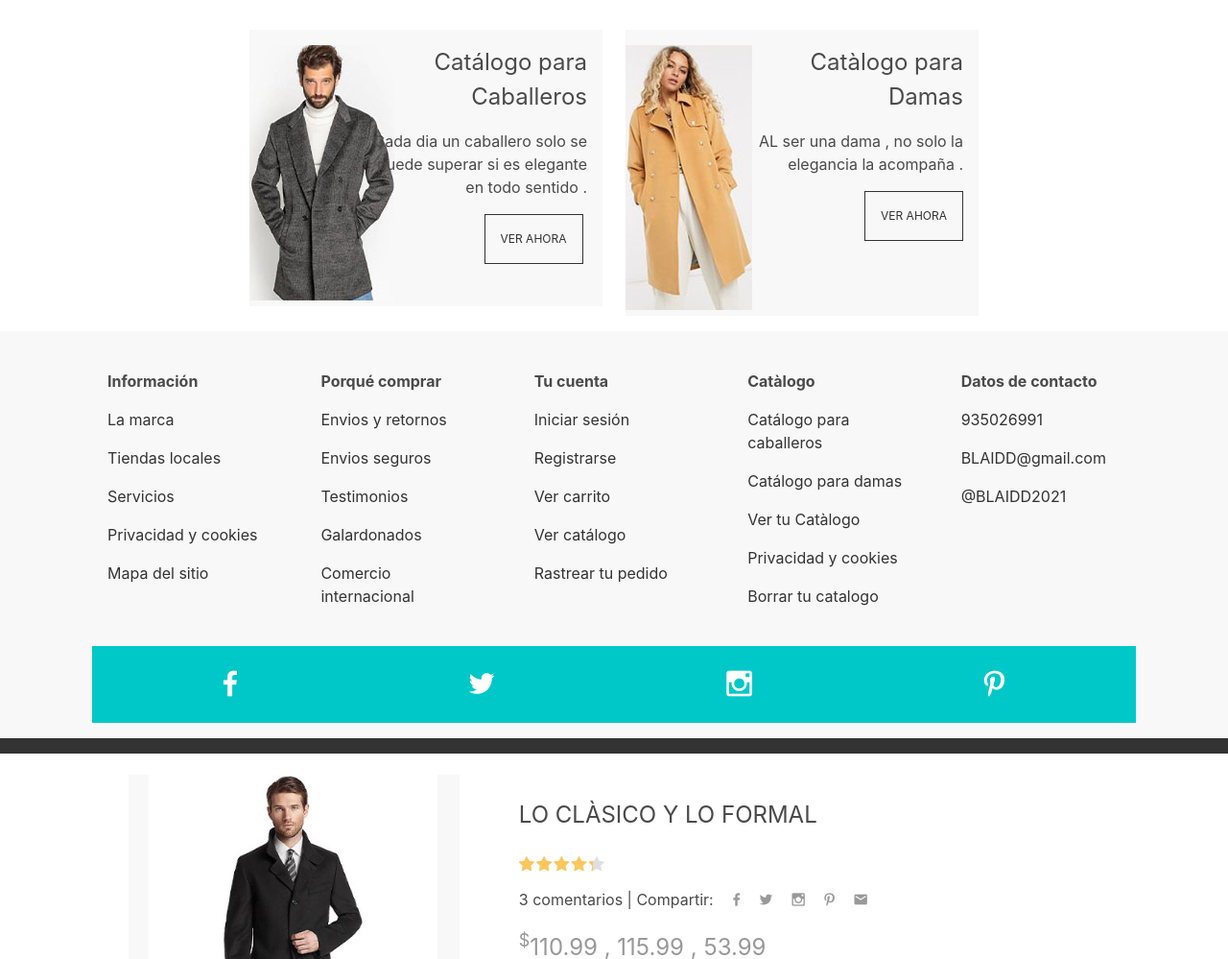
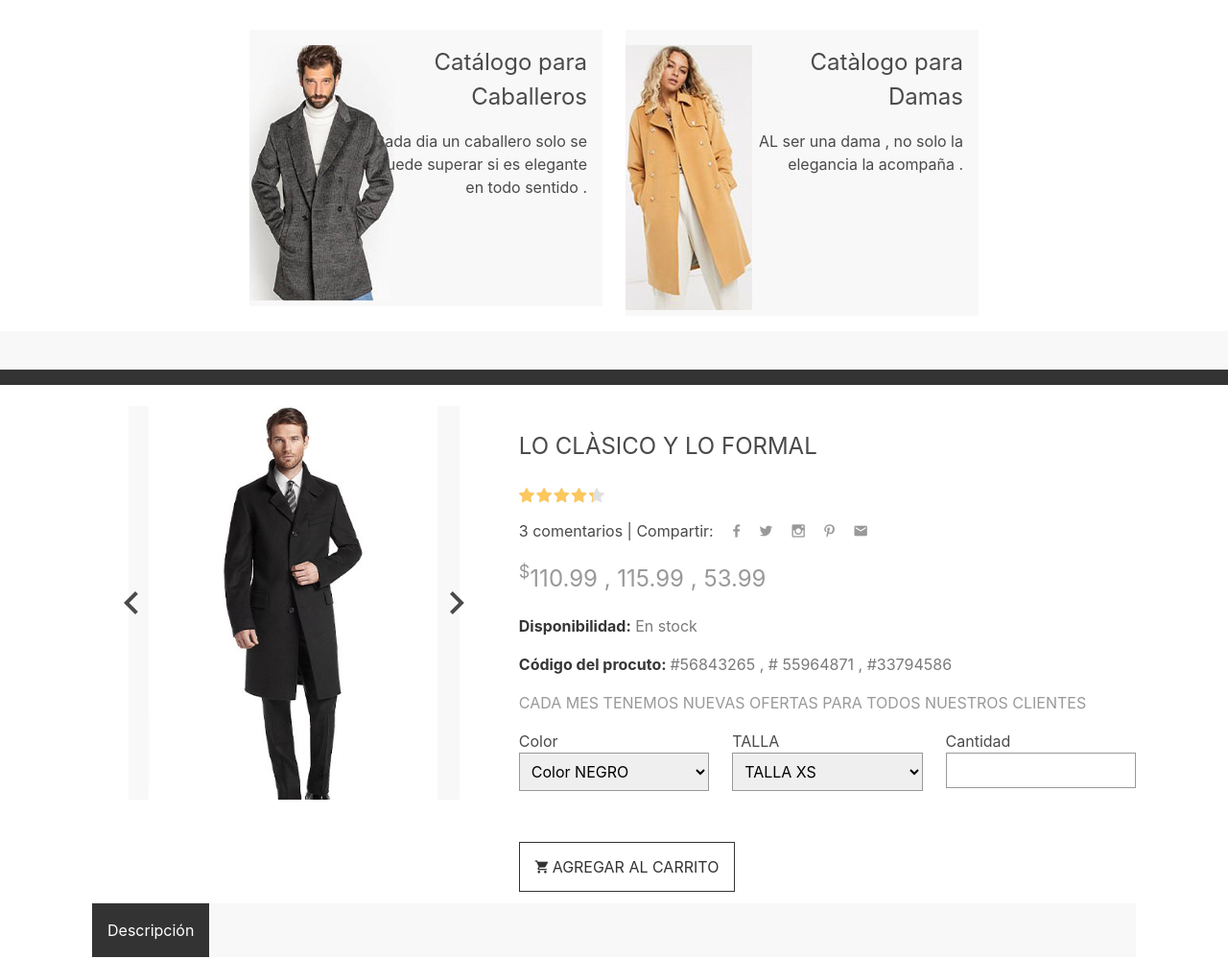
Before and after one commit to BLAIDD1/BLAIDD, a plain HTML site: page index.html in a window 1280 px wide. Shown: the part 1988-2987 px from the top of the page at 96% size. Drawn offline with Linux system fonts and the light colour scheme.

Commit message:
Add files via upload

```diff
--- a/index.html
+++ b/index.html
@@ -301,7 +301,7 @@
                     <p class="has-text-right">Cada dia un caballero solo se puede superar si es elegante en todo sentido .
                     </p>
                     <div>
-                        <a href="#" class="btn btn-default is-size-7">Ver ahora</a>
+
 						<img src="ABRIGO.jpg" alt="">
                     </div>
                     </p>
@@ -318,7 +318,7 @@
                     <p class="has-text-right">AL ser una dama , no solo la elegancia la acompaña .
                     </p>
                     <div>
-                        <a href="#" class="btn btn-default is-size-7">Ver ahora</a>
+
                     </div>
                 </div>
             </div>
@@ -337,70 +337,15 @@
                 <div class="column">
                     <ul class="footer-ul">
                         <li class="footer-item">
-                            <h3 class="has-text-weight-bold">Información</h3>
-                        </li>
-                        <li class="footer-item"><a class="footer-link" href="#">La marca</a></li>
-                        <li class="footer-item"><a class="footer-link" href="#">Tiendas locales</a></li>
-                        <li class="footer-item"><a class="footer-link" href="#">Servicios </a></li>
-                        <li class="footer-item"><a class="footer-link" href="#">Privacidad y cookies</a></li>
-                        <li class="footer-item"><a class="footer-link" href="#">Mapa del sitio</a></li>
-                    </ul>
-                </div>
 
-                <div class="column">
-                    <ul class="footer-ul">
-                        <li class="footer-item">
-                            <h3 class="has-text-weight-bold">Porqué comprar</h3>
-                        </li>
-                        <li class="footer-item"><a class="footer-link" href="#">Envios y retornos</a></li>
-                        <li class="footer-item"><a class="footer-link" href="#">Envios seguros</a></li>
-                        <li class="footer-item"><a class="footer-link" href="#">Testimonios </a></li>
-                        <li class="footer-item"><a class="footer-link" href="#">Galardonados</a></li>
-                        <li class="footer-item"><a class="footer-link" href="#">Comercio internacional</a></li>
-                    </ul>
-                </div>
-                <div class="column">
-                    <ul class="footer-ul">
-                        <li class="footer-item">
-                            <h3 class="has-text-weight-bold">Tu cuenta</h3>
-                        </li>
-                        <li class="footer-item"><a class="footer-link" href="#">Iniciar sesión</a></li>
-                        <li class="footer-item"><a class="footer-link" href="#">Registrarse</a></li>
-                        <li class="footer-item"><a class="footer-link" href="#">Ver carrito </a></li>
-                        <li class="footer-item"><a class="footer-link" href="#">Ver catálogo</a></li>
-                        <li class="footer-item"><a class="footer-link" href="#">Rastrear tu pedido</a></li>
-                    </ul>
-                </div>
-                <div class="column">
-                    <ul class="footer-ul">
-                        <li class="footer-item">
-                            <h3 class="has-text-weight-bold">Catàlogo</h3>
-                        </li>
-                        <li class="footer-item"><a class="footer-link" href="#">Catálogo para caballeros</a></li>
-                        <li class="footer-item"><a class="footer-link" href="#">Catálogo para damas</a></li>
-                        <li class="footer-item"><a class="footer-link" href="#">Ver tu Catàlogo </a></li>
-                        <li class="footer-item"><a class="footer-link" href="#">Privacidad y cookies</a></li>
-                        <li class="footer-item"><a class="footer-link" href="#">Borrar tu catalogo</a></li>
                     </ul>
                 </div>
                 <div class="column">
 
                     <ul class="footer-ul">
-                        <li class="footer-item">
-                            <h3 class="has-text-weight-bold">Datos de contacto</h3>
-                        </li>
-                        <li class="footer-item"><a class="footer-link" href="#">935026991</a></li>
-                        <li class="footer-item"><a class="footer-link" href="#">BLAIDD@gmail.com</a></li>
-                        <li class="footer-item"><a class="footer-link" href="#">@BLAIDD2021 </a></li>
-                    </ul>
+
                 </div>
-                <div class="column is-full">
-                    <div class="footer-socials">
-                        <a class="footer-solcials-link" href="#"><i class="zmdi zmdi-facebook"></i></a>
-                        <a class="footer-solcials-link" href="#"><i class="zmdi zmdi-twitter"></i></a>
-                        <a class="footer-solcials-link" href="#"><i class="zmdi zmdi-instagram"></i></a>
-                        <a class="footer-solcials-link" href="#"><i class="zmdi zmdi-pinterest"></i></a>
-                    </div>
+
                 </div>
             </div>
         </div>
```
